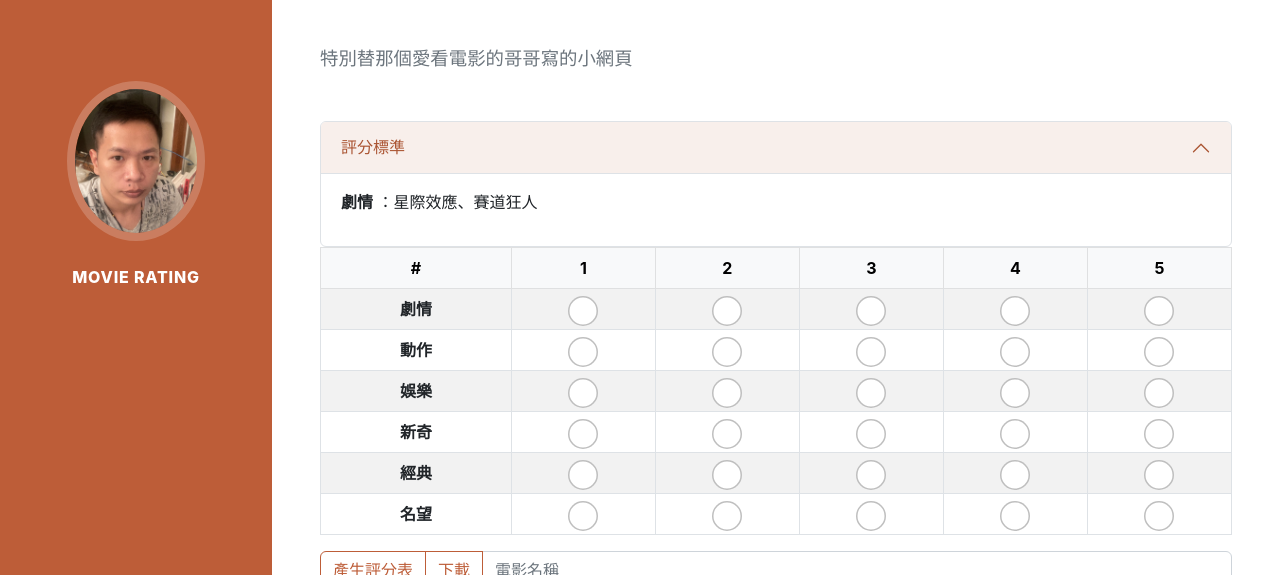
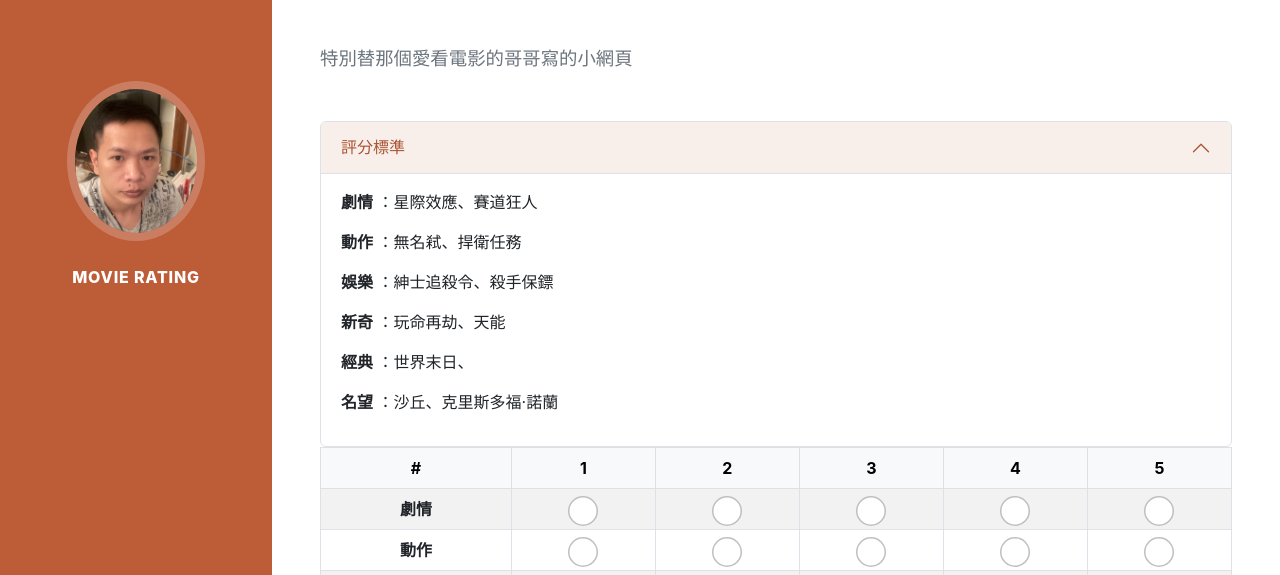
Before and after one commit to daimom/movieRating, a plain HTML site: page index.html in a window 1280 px wide. Shown: the part 215-790 px from the top of the page. Drawn offline with nearby package versions, Linux system fonts and the light colour scheme; a web font is replaced by a local one.

Commit message:
add description

```diff
--- a/index.html
+++ b/index.html
@@ -70,23 +70,21 @@
                                     <strong data-bs-toggle="tooltip" data-bs-placement="right" title="故事性" >劇情</strong>
                                     ：星際效應、賽道狂人
                                 </p>
+                                <p>
+                                    <strong data-bs-toggle="tooltip" data-bs-placement="right" title="武打、槍戰" >動作</strong>
+                                    ：無名弒、捍衛任務</p>
+                                <p><strong data-bs-toggle="tooltip" data-bs-placement="right" title="看了會笑" >娛樂</strong>
+                                    ：紳士追殺令、殺手保鏢</p>
+                                <p><strong data-bs-toggle="tooltip" data-bs-placement="right" title="耳目一新" >新奇</strong>
+                                    ：玩命再劫、天能</p>
+                                <p><strong data-bs-toggle="tooltip" data-bs-placement="right" title="會一看再看" >經典</strong>
+                                    ：世界末日、</p>
+                                <p><strong data-bs-toggle="tooltip" data-bs-placement="right" title="口碑、人、片名" >名望</strong>
+                                    ：沙丘、克里斯多福·諾蘭</p>
                             </div>
                           </div>
                         </div>
                     </div>
-                    <!-- <div class="collapse" id="collapseWidthExample">
-                        <div class="card card-body">
-                            <p>
-                                <a href="" data-bs-toggle="tooltip" data-bs-placement="right" title="故事性" >劇情</a>
-                                ：星際效應、賽道狂人
-                            </p>
-                            <p>動作：無名弒、捍衛任務</p>
-                            <p>娛樂：紳士追殺令、殺手保鏢</p>
-                            <p>新奇：玩命再劫、天能</p>
-                            <p>經典：世界末日、</p>
-                            <p>名望：沙丘、克里斯多福·諾蘭</p>
-                        </div>
-                    </div> -->
                     <table class="table table-striped table-hover table-bordered  text-center">
                         <thead class="table-light">
                           <tr>
```
